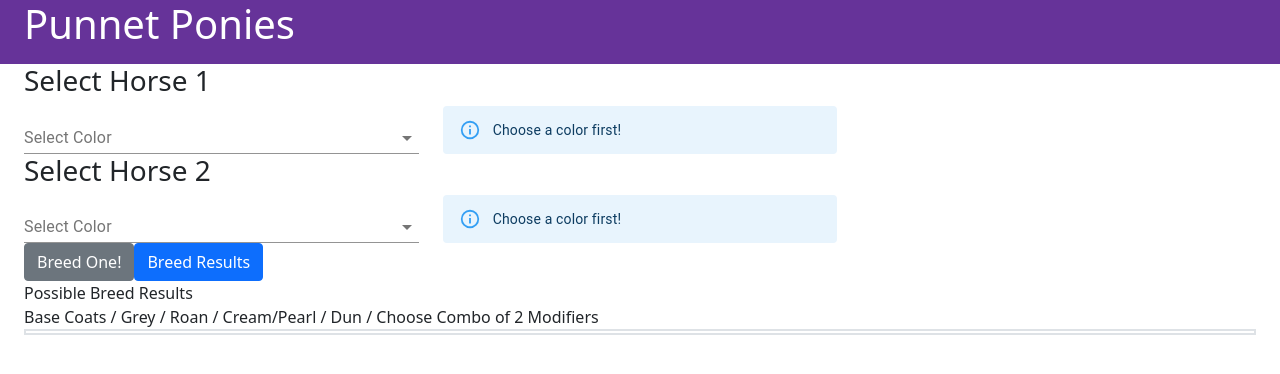
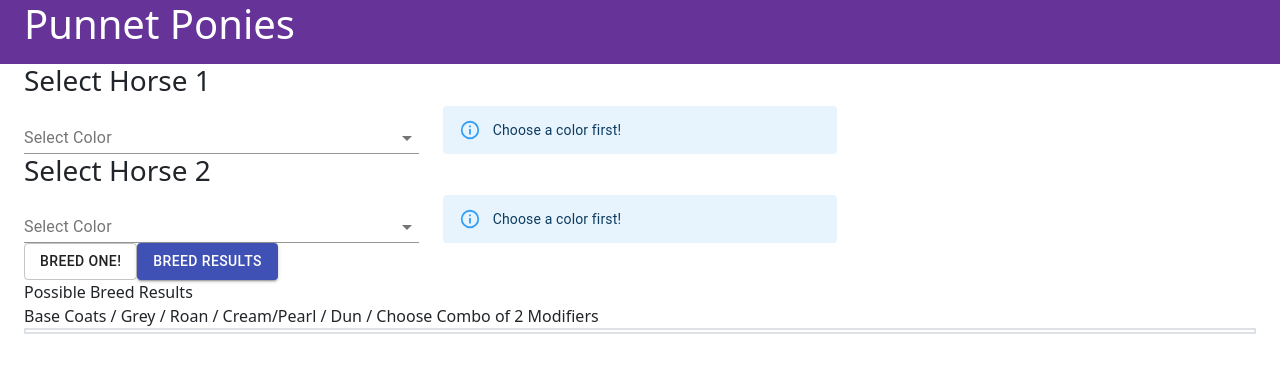
Before and after one commit to jennego/punnett-ponies, a React (Create React App) app: page / in a window 1280 px wide. Shown: the top 374 px of the page. Built offline with nearby package versions, Linux system fonts and the light colour scheme; what combos would draw is missing.

Commit message:
change button

```diff
--- a/package.json
+++ b/package.json
@@ -18,7 +18,7 @@
     "web-vitals": "^1.0.1"
   },
   "scripts": {
-    "start": "react-scripts start",
+    "start": "PORT=3005 react-scripts start",
     "build": "react-scripts build",
     "test": "react-scripts test",
     "eject": "react-scripts eject"
--- a/src/main.js
+++ b/src/main.js
@@ -5,17 +5,9 @@ import HorseItem from "./components/horseitem";
 import { Combination } from "js-combinatorics/combinatorics.js";
 import combos from "combos";
 import { uniqWith, isEqual, sample } from "lodash";
+import { Form, Table, Row, Col } from "reactstrap";
 import {
   Button,
-  Form,
-  FormGroup,
-  Input,
-  Label,
-  Table,
-  Row,
-  Col,
-} from "reactstrap";
-import {
   Container,
   Select,
   InputLabel,
@@ -283,8 +275,14 @@ const IndexPage = () => {
         <Col md={4}>{horse2 && <HorseItem horse={horse2} />}</Col>
       </Row>
 
-      <Button onClick={() => allResults(horse1, horse2)}>Breed One!</Button>
-      <Button color="primary" onClick={() => allResults(horse1, horse2)}>
+      <Button variant="outlined" onClick={() => allResults(horse1, horse2)}>
+        Breed One!
+      </Button>
+      <Button
+        variant="contained"
+        color="primary"
+        onClick={() => allResults(horse1, horse2)}
+      >
         Breed Results
       </Button>
 
```
